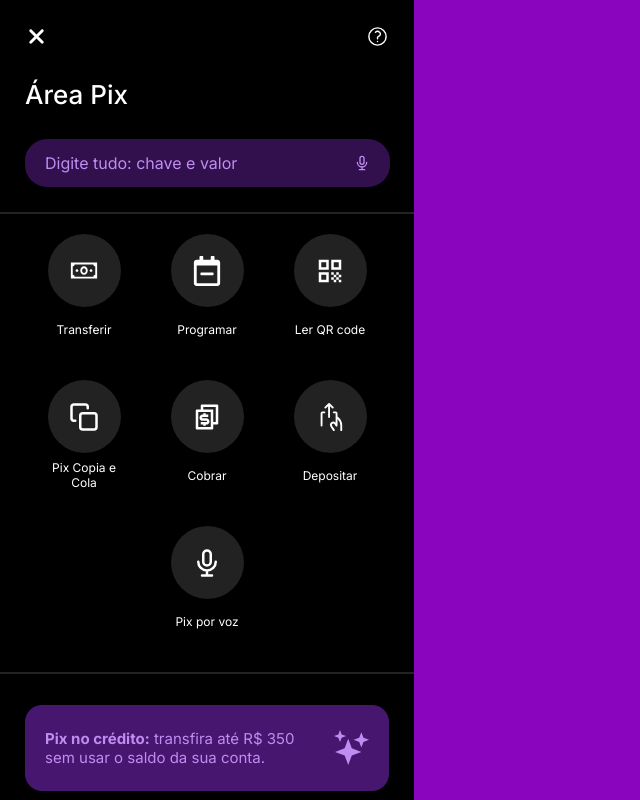
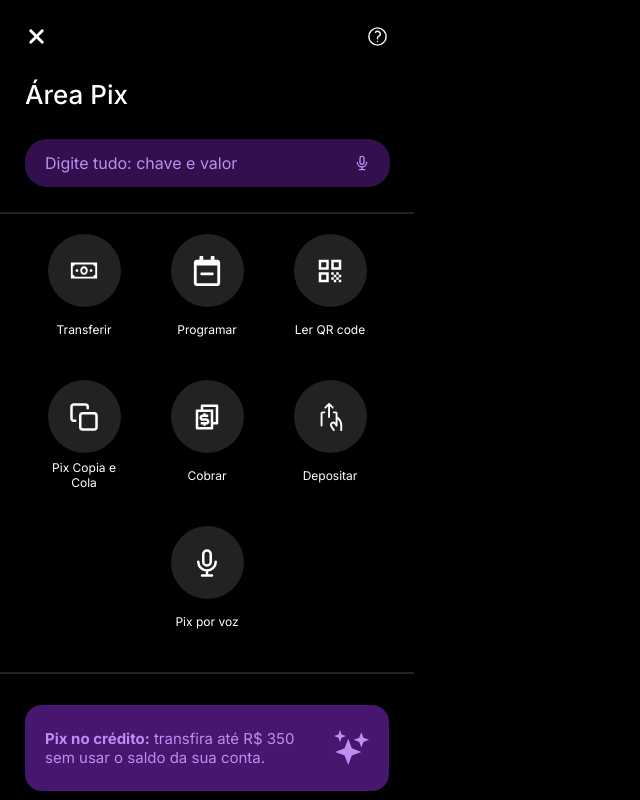
Before and after one commit to gilbertopetrini/nuandroidsn, a React (Vite) app: page /pix in a window 1280 px wide. Shown: the top 800 px of the page, without its empty margins (0-640 px from the left). Built offline with nearby package versions, Linux system fonts and the light colour scheme.

Commit message:
areapix2

```diff
--- a/src/Pix.jsx
+++ b/src/Pix.jsx
@@ -18,7 +18,7 @@
 function Pix() {
      const navigate = useNavigate();
   return (
-    <>
+    <div className='bodi'>
         <div className='menudecima' >
             <div onClick={() => navigate('/')}>
             <FaXmark />
@@ -111,7 +111,7 @@
                 <MdKeyboardArrowRight/>
             </div>
         </div>
-    </>
+    </div>
   );
 }
 
--- a/src/pix.css
+++ b/src/pix.css
@@ -13,10 +13,10 @@
 body::-webkit-scrollbar {
   display: none; /* Safari e Chrome */
 }
-body {
+.bodi {
   overflow-x: hidden;
   width: 100%;
-  background-color: #8A05BE;
+  background-color: #000000;
   -webkit-overflow-scrolling: touch;
   overflow-y: scroll;
   scrollbar-width: none;
```
